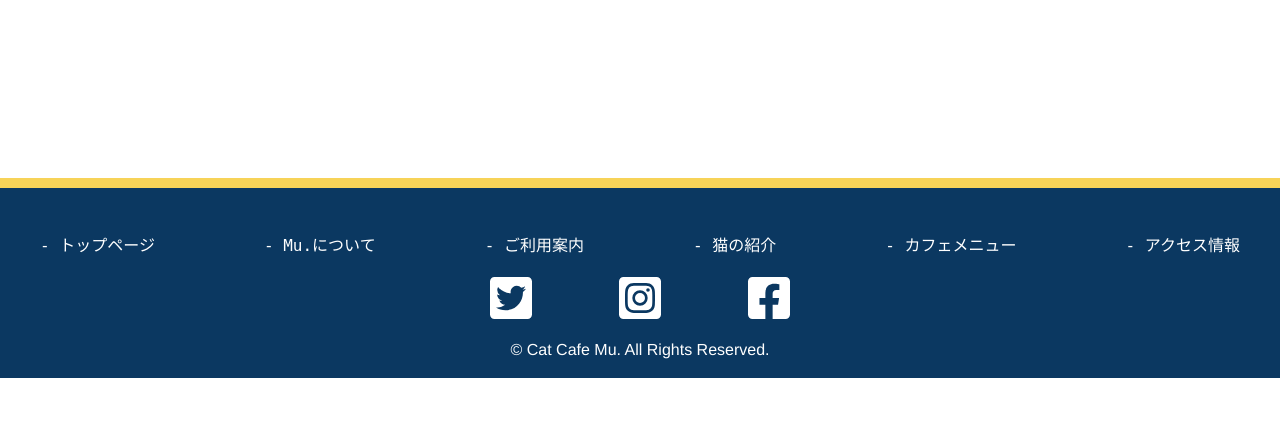
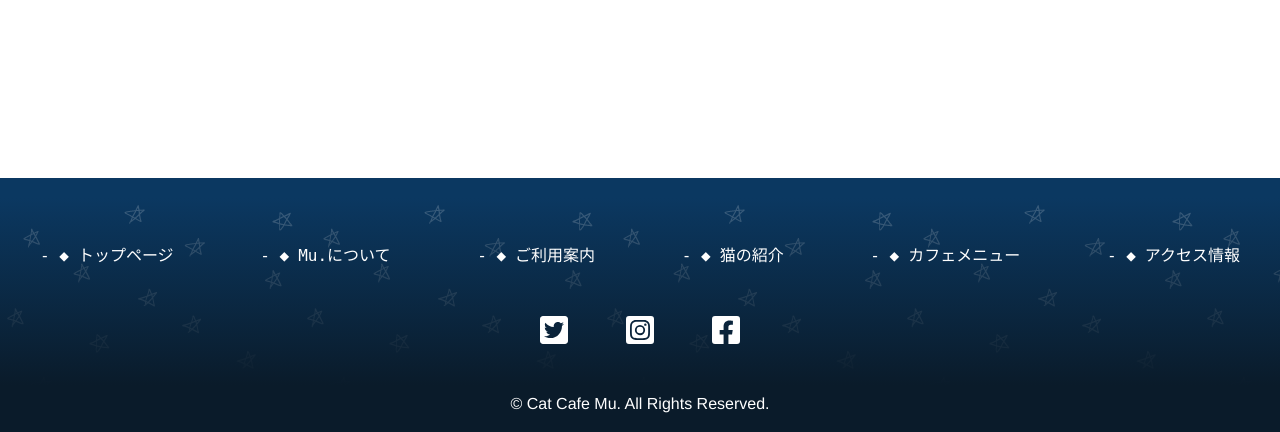
Before and after one commit to gomasiokomachi/cafeSite, a website built with webpack: page public/index.html in a window 1280 px wide. Shown: the part 1998-2430 px from the top of the page. Before the commit the page ends 2376 px from the top, so only its background shows below. Built offline with nearby package versions, Linux system fonts and the light colour scheme; some packages are replaced by stand-ins of ours.

Commit message:
footer修正

```diff
--- a/public/index.html
+++ b/public/index.html
@@ -105,9 +105,9 @@
     <li class="footerGnavItem"><a href="#access">アクセス情報</a></li>
   </ul>
   <ul class="icons">
-    <li class="icon"><i class="fab fa-twitter-square fa-3x"></i></li>
-    <li class="icon"><i class="fab fa-instagram-square fa-3x"></i></li>
-    <li class="icon"><i class="fab fa-facebook-square fa-3x"></i></li>
+    <li class="icon"><i class="fab fa-twitter-square fa-2x"></i></li>
+    <li class="icon"><i class="fab fa-instagram-square fa-2x"></i></li>
+    <li class="icon"><i class="fab fa-facebook-square fa-2x"></i></li>
   </ul>
   <p class="copyright">&copy; Cat Cafe Mu. All Rights Reserved.</p>
 </footer>
--- a/src/css/footer.css
+++ b/src/css/footer.css
@@ -1,8 +1,9 @@
 .footer {
-  background: #0B3861;
+  background: linear-gradient(0deg, rgb(10, 27, 42) 20%, rgba(11, 56, 97, .8) 100%), url(/img/footerBg.gif);
+  background-repeat: repeat;
   padding: 50px 30px 20px;
   margin-top: 200px;
-  border-top: 10px #F7D358 solid;
+  border-top: 20px #0B3861 solid;
 }
 
 .footerGnav {
@@ -14,11 +15,16 @@
   margin: 0 auto;
 }
 .footerGnavItem {
-  &::before {
-    content: '- ';
-    color: white;
+  transition: .5s;
+  &:hover {
+    transform: rotateX(360deg);
+    transition: .5s;
   }
   & a {
+    &::before {
+      content: '◆';
+      margin-right: 1ex;
+    }
     &:link {
       text-decoration: none;
       color: white;
@@ -27,6 +33,9 @@
       text-decoration: none;
       color: white;
     }
+    &:hover {
+      color: #F7D358;
+    }
   }
 }
 
@@ -34,14 +43,14 @@
   display: flex;
   justify-content: space-between;
   list-style: none;
-  max-width: 300px;
-  margin: 20px auto 0;
+  max-width: 200px;
+  margin: 50px auto 0;
   color: white;
 }
 
 .copyright {
   text-align: center;
-  margin-top: 20px;
+  margin-top: 50px;
   font-family: 'Helvetica';
   font-weight: 100;
   color: white;
```
Also changed, not shown: public/img/footerBg.gif (added).
